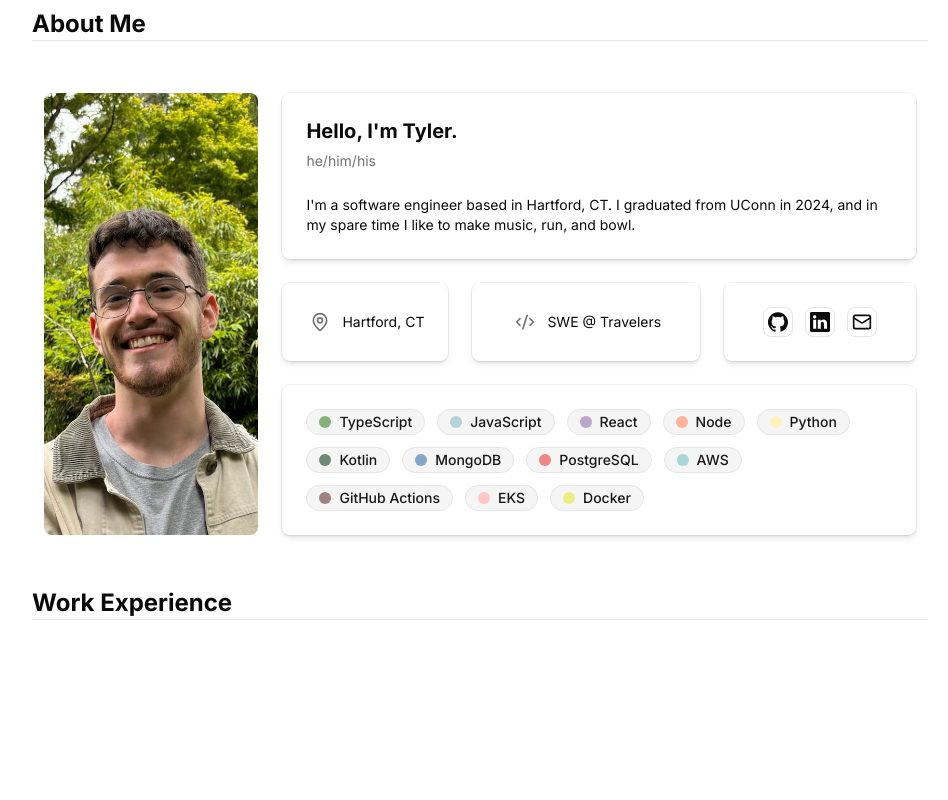
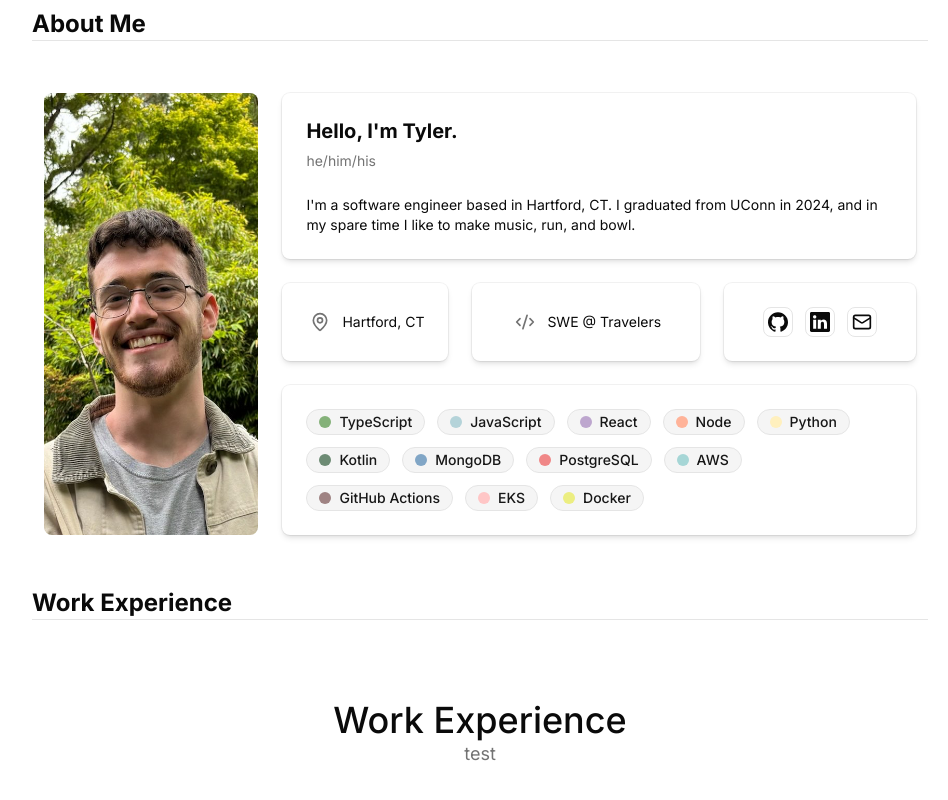
Before and after one commit to tylernh10/personal-website, a Next.js app: page / in a window 1280 px wide. Shown: the part 220-1020 px from the top of the page, without its empty margins (160-1108 px from the left). Before the commit the page ends 880 px from the top, so only its background shows below. Built offline with nearby package versions, Linux system fonts and the light colour scheme.

Commit message:
reorganize directory structure

```diff
--- a/app/page.tsx
+++ b/app/page.tsx
@@ -1,15 +1,18 @@
-import About from "@/components/About/About";
-import Name from "@/components/Name/Name";
-import SectionDivider from "@/components/SectionDivider/SectionDivider";
+import About from "@/components/Sections/About/About";
+import Name from "@/components/Sections/Name/Name";
+import SectionDivider from "@/components/Common/SectionDivider/SectionDivider";
+import WorkExperience from "@/components/Sections/WorkExperience/WorkExperience";
 
 export default function Home() {
   return (
     <>
       <Name />
+
       <SectionDivider sectionTitle="About Me" />
       <About />
 
       <SectionDivider sectionTitle="Work Experience" />
+      <WorkExperience />
     </>
   )
 }
--- a/components/SkillBadge/SkillBadge.tsx
+++ b/components/Common/SkillBadge/SkillBadge.tsx
@@ -1,4 +1,4 @@
-import { Badge } from "../ui/badge";
+import { Badge } from "@/components/ui/badge";
 
 type skillBadgeProps = {
     skill: string;
--- a/components/About/About.tsx
+++ b/components/Sections/About/About.tsx
@@ -11,9 +11,10 @@ import { CodeXmlIcon, Mail } from "lucide-react";
 import "@/app/globals.css";
 import { GitHubIcon } from "@/components/Icons/GitHubIcon";
 import { LinkedInIcon } from "@/components/Icons/LinkedInIcon";
-import IconDisplay from "../IconDisplay/IconDisplay";
-import SkillBadge from "../SkillBadge/SkillBadge";
+
 import { SkillColors } from "@/lib/SkillColors";
+import SkillBadge from "../../Common/SkillBadge/SkillBadge";
+import IconDisplay from "../../Common/IconDisplay/IconDisplay";
 
 const aboutContent = {
     title: "Hello, I'm Tyler.",
--- /dev/null
+++ b/components/Sections/WorkExperience/WorkExperience.tsx
@@ -0,0 +1,8 @@
+export default function WorkExperience() {
+    return (
+        <div className="w-max mx-auto my-20 text-center">
+            <div className="text-4xl font-medium">Work Experience</div>
+            <div className="text-lg text-muted-foreground">test</div>
+        </div>
+    )
+}
```
Also changed, not shown: components/Common/IconDisplay/IconDisplay.tsx (renamed from components/IconDisplay/IconDisplay.tsx), components/Common/SectionDivider/SectionDivider.tsx (renamed from components/SectionDivider/SectionDivider.tsx), components/Sections/Name/Name.tsx (renamed from components/Name/Name.tsx), 2 other files (tests, documents, lock files or other folders).
